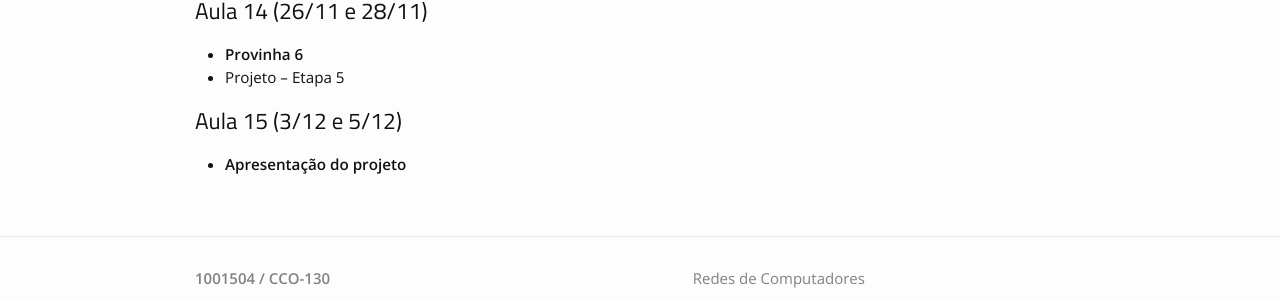
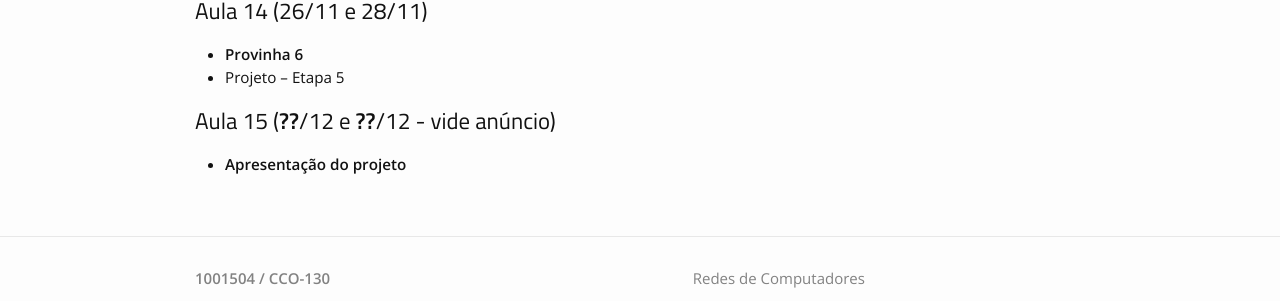
Before and after one commit to thotypous/redes-website, a Jekyll site: the page built from aulas.md, in a window 1280 px wide. Shown: the part 2015-2316 px from the top of the page. Built offline with Jekyll 4.4.1, drawn with Linux system fonts in a browser that asks for light colours.

Commit message:
Deixa data da apresentação em aberto por enquanto

```diff
--- a/aulas.md
+++ b/aulas.md
@@ -95,6 +95,6 @@ Por favor, verifique frequentemente pois esta agenda pode sofrer alterações.
  * **Provinha 6**
  * Projeto – Etapa 5
 
-## Aula 15 (3/12 e 5/12)
+## Aula 15 (**??**/12 e **??**/12 - vide anúncio)
 
  * **Apresentação do projeto**
```
